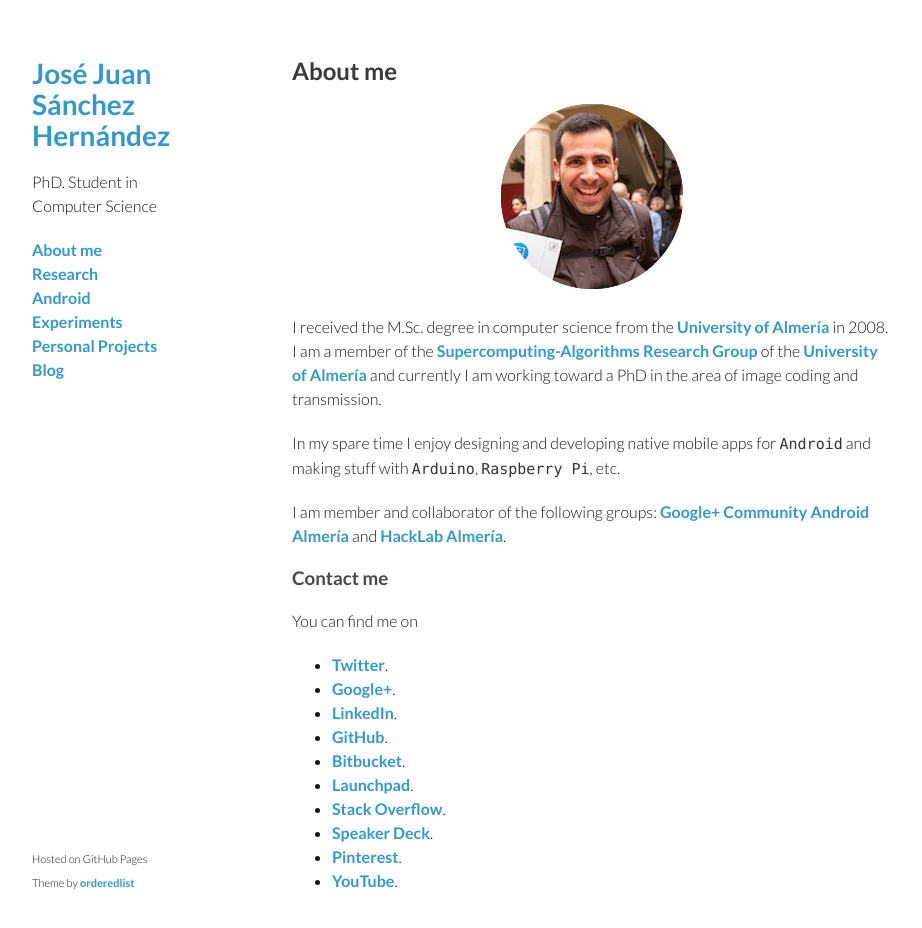
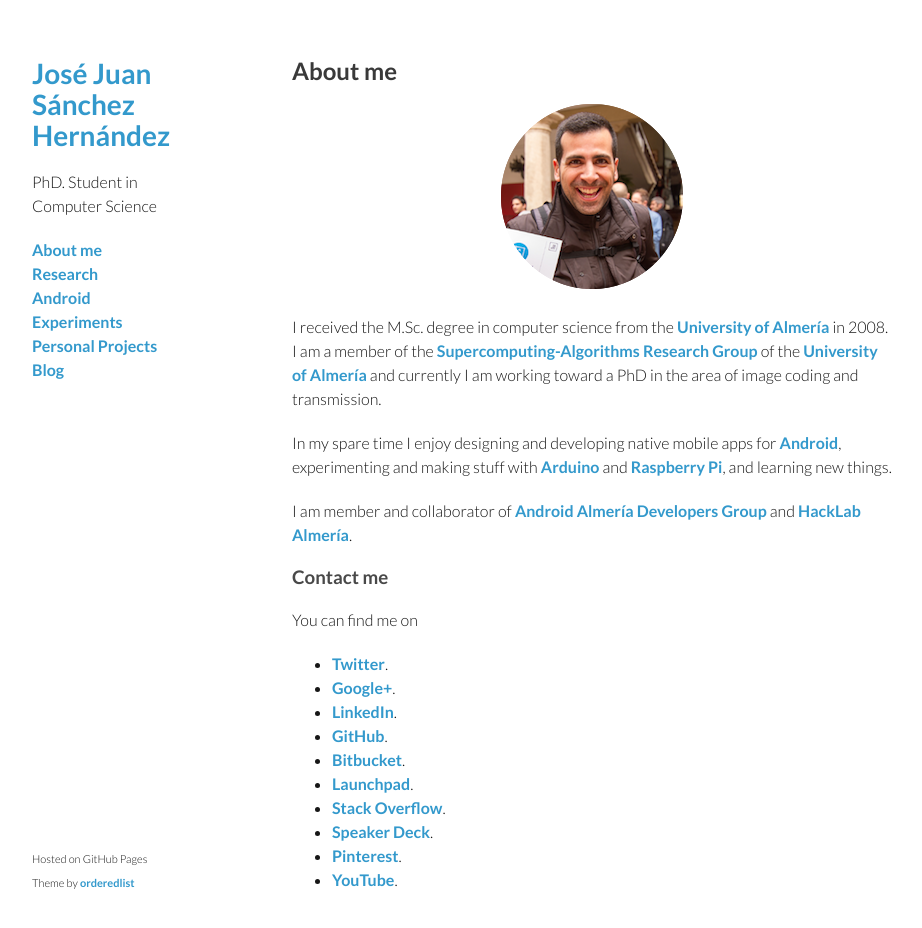
Before and after one commit to josejuansanchez/josejuansanchez.github.io, a Jekyll site: the page built from about/index.md, in a window 1280 px wide and 963 px high. Shown: the top 928 px of the window, without its empty margins (178-1100 px from the left). Built offline with Jekyll 4.4.1, drawn with Linux system fonts in a browser that asks for light colours.

Commit message:
Updated the 'about' page

```diff
--- a/about/index.md
+++ b/about/index.md
@@ -15,10 +15,11 @@ Research Group][2] of the [University of Almería][3] and currently I am
 working toward a PhD in the area of image coding and transmission.
 
 In my spare time I enjoy designing and developing native mobile apps for
-`Android` and making stuff with `Arduino`, `Raspberry Pi`, etc.
+[Android][4], experimenting and making stuff with [Arduino][5] and [Raspberry Pi][6],
+and learning new things.
 
-I am member and collaborator of the following groups: [Google+ Community
-Android Almería][4] and [HackLab Almería][5].
+I am member and collaborator of [Android Almería Developers Group][7] and
+[HackLab Almería][8].
 
 ### Contact me
 
```
Also changed, not shown: other parts of about/index.md (+5 -2 lines).
